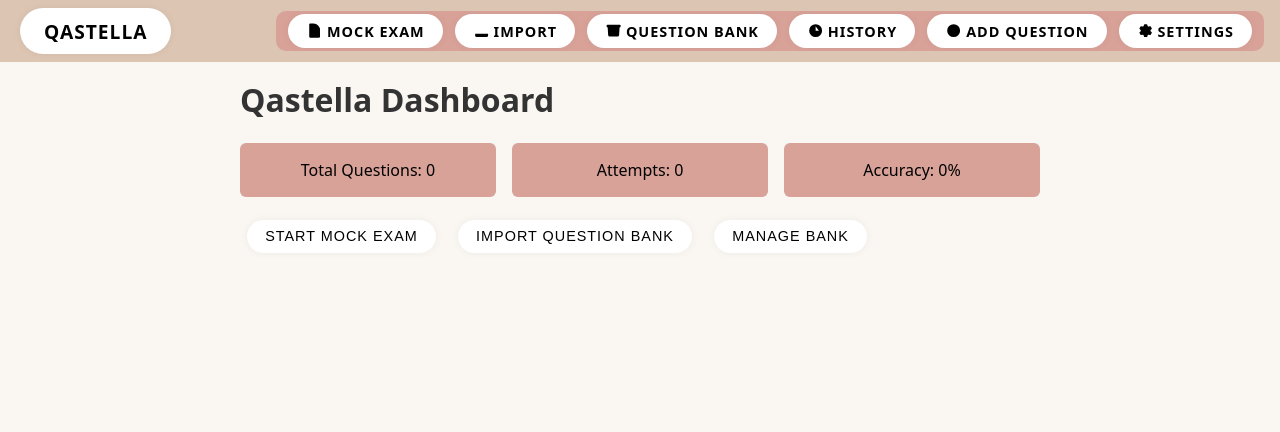
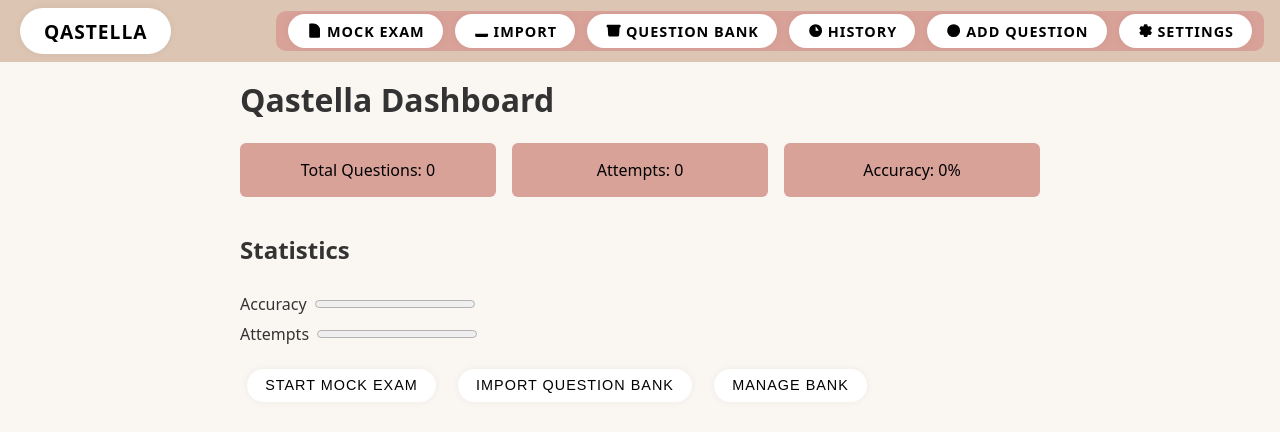
Before and after one commit to honemik/Qastella, a SvelteKit app: page / in a window 1280 px wide. Shown: the top 432 px of the page. Built offline with nearby package versions, Linux system fonts and the light colour scheme.

Commit message:
Improve UI and import handling

```diff
--- a/src/routes/+page.svelte
+++ b/src/routes/+page.svelte
@@ -1,7 +1,7 @@
 <script lang="ts">
   import { derived } from 'svelte/store';
   import { questions } from '$lib/stores/questions';
-  import { lastResult, attemptCount, correctTotal } from '$lib/stores/results';
+  import { attemptCount, correctTotal } from '$lib/stores/results';
   import { goto } from '$app/navigation';
 
   const accuracy = derived([correctTotal, attemptCount], ([$c, $a]) =>
@@ -16,17 +16,17 @@
     <div>Attempts: {$attemptCount}</div>
     <div>Accuracy: {$accuracy}%</div>
   </section>
-  {#if $lastResult}
-    <section class="recent">
-      <h2>Last Result</h2>
-      <p>
-        Score:
-        {$lastResult.records.filter((r) => r.correct).length} /
-        {$lastResult.records.length}
-      </p>
-      <a class="nav-btn" href="/exam-result">View details</a>
-    </section>
-  {/if}
+  <section class="graphs">
+    <h2>Statistics</h2>
+    <div class="graph-row">
+      <span>Accuracy</span>
+      <progress value={$accuracy} max="100">{$accuracy}%</progress>
+    </div>
+    <div class="graph-row">
+      <span>Attempts</span>
+      <progress value={$attemptCount} max="{$questions.length}"></progress>
+    </div>
+  </section>
   <nav class="quick">
     <button class="nav-btn" type="button" on:click={() => goto('/exam-config')}>Start Mock Exam</button>
     <button class="nav-btn" type="button" on:click={() => goto('/import-questionbank')}>Import Question Bank</button>
--- a/src/routes/add-question/+page.svelte
+++ b/src/routes/add-question/+page.svelte
@@ -103,6 +103,7 @@
     };
     questions.set([...list, q]);
     await saveQuestionBank();
+    console.debug('Added question', id);
     if (redirect) {
       goto('/question-bank');
     } else {
--- a/src/routes/mock-exam/+page.svelte
+++ b/src/routes/mock-exam/+page.svelte
@@ -75,8 +75,11 @@
     </p>
   {:else}
     <form on:submit|preventDefault={submit}>
-      {#each $examQuestions as q (q.id)}
+      {#each $examQuestions as q, i (q.id)}
         <div class="question review-card" transition:fade>
+          <div class="title-row">
+            <h2>Question {i + 1} / {$examQuestions.length}</h2>
+          </div>
           <p>{q.question}</p>
           {#if q.images}
             <div class="images">
--- a/static/app.css
+++ b/static/app.css
@@ -224,6 +224,12 @@ td {
   background: var(--code-bg);
   box-shadow: 0 2px 6px rgb(0 0 0 / 10%);
 }
+.title-row {
+  display: flex;
+  align-items: center;
+  justify-content: space-between;
+  gap: 0.5rem;
+}
 
 .correct {
   background: #c8e6c9;
@@ -398,7 +404,7 @@ pre {
   display: flex;
   align-items: center;
   justify-content: center;
-  z-index: 1000;
+  z-index: 2000;
   border: none;
   padding: 0;
   width: 100%;
@@ -439,3 +445,15 @@ pre {
 .dashboard .quick a {
   margin: 0.25em;
 }
+
+.dashboard .graphs {
+  margin-top: 1rem;
+  display: flex;
+  flex-direction: column;
+  gap: 0.5rem;
+}
+.dashboard .graph-row {
+  display: flex;
+  align-items: center;
+  gap: 0.5rem;
+}
```
Also changed, not shown: src/routes/import-questionbank/+page.svelte (+8 -2 lines), src/routes/question-bank/+page.svelte (+26 -1 lines), src/routes/review/+page.svelte (+6 -4 lines), 2 other files (tests, documents, lock files or other folders).
